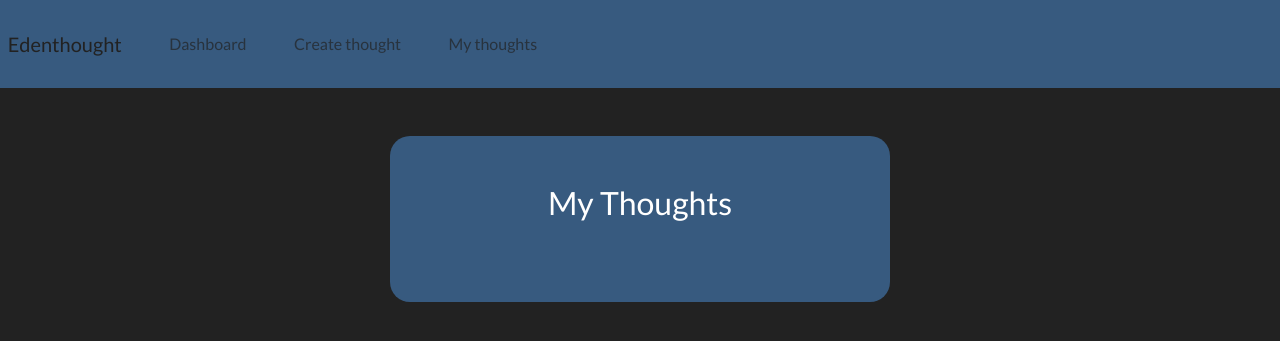
After one commit to balfordmdiaz/edenthought-app, a Django app: page /my-thoughts in a window 1280 px wide. The commit adds this page. Shown: the top 341 px of the page. Run offline with Django 5.2, Linux system fonts and the light colour scheme; the visitor is signed in with stand-in values (Sample User, id 1); data that the repository does not hold is empty.

Commit message:
feature read a thought

```diff
--- a/journal/templates/journal/create_thought.html
+++ b/journal/templates/journal/create_thought.html
@@ -7,7 +7,7 @@
 {% block content %}
 
     <div class="container bg-primary shadow-md p-5 form-layout">
-        <h3>Create Thought Form</h3>
+        <h3 class="text-center">Create Thought Form</h3>
 
         <br>
 
--- a/journal/templates/journal/dashboard.html
+++ b/journal/templates/journal/dashboard.html
@@ -4,7 +4,7 @@
 {% block content %}
 
     <div class="container bg-primary shadow-md p-5 form-layout">
-        <h1>Dashboard Page</h1>
+        <h3 class="text-center">Dashboard Page</h3> {{user}}
 
         <hr>
 
--- /dev/null
+++ b/journal/templates/journal/my_thoughts.html
@@ -0,0 +1,27 @@
+{% extends "journal/navbar.html" %}
+
+{% load static %}
+
+{% block content %}
+
+    <div class="container bg-primary shadow-md p-5 form-layout">
+        <h3 class="text-center">My Thoughts</h3>
+        <br>
+
+        <div class="d-flex flex-wrap justify-content-center"> <!-- Flex container to center the cards -->
+            {% for thought in AllThoughts %}
+                <div class="m-2"> <!-- Add margin around each card -->
+                    <div class="card text-white bg-dark" style="width: 20rem;"> <!-- Set a fixed width -->
+                        <div class="card-header">Thought #{{ forloop.counter }}</div>
+                        <div class="card-body">
+                            <h4 class="card-title">{{ thought.title }}</h4>
+                            <p class="card-text">{{ thought.content }}</p>
+                            <small class="text-muted">{{ thought.date_posted }}</small>
+                        </div>
+                    </div>
+                </div>
+            {% endfor %}
+        </div>
+    </div>
+
+{% endblock content %}
--- a/journal/templates/journal/navbar.html
+++ b/journal/templates/journal/navbar.html
@@ -15,7 +15,7 @@
 
 
 <nav class="navbar navbar-expand-lg bg-primary" data-bs-theme="dark">
-  <a class="navbar-brand main-heading" href={% url "home" %}>
+  <a class="navbar-brand main-heading" href={% url "dashboard" %}>
     &nbsp; Edenthought
   </a>
 
@@ -50,7 +50,7 @@
       &nbsp;     &nbsp;     &nbsp;
 
       <li class="nav-link">
-        <a class="nav-link" type="button"  href="">View thoughts</a>
+        <a class="nav-link" type="button"  href="{% url "my-thoughts" %}">My thoughts</a>
       </li>
 
       &nbsp;     &nbsp;     &nbsp;
--- a/journal/urls.py
+++ b/journal/urls.py
@@ -9,4 +9,5 @@ urlpatterns = [
     path('logout', views.user_logout, name='logout'),
     path('dashboard', views.dashboard, name='dashboard'),
     path('create-thought', views.create_thought, name='create-thought'),
+    path('my-thoughts', views.my_thoughts, name='my-thoughts'),
 ]
--- a/journal/views.py
+++ b/journal/views.py
@@ -5,6 +5,8 @@ from django.contrib.auth.decorators import login_required
 from django.contrib import messages
 
 from .forms import CreateUserForm, LoginForm, ThoughtForm
+
+from .models import Thought
 
 
 # Create your views here.
@@ -89,8 +91,20 @@ def create_thought(request):
             thought.user = request.user
             thought.save()
 
-            return redirect('dashboard')
+            return redirect('my-thoughts')
 
     context = {'CreateThoughtForm': form}
 
     return render(request, 'journal/create_thought.html', context)
+
+
+@login_required(login_url='login')
+def my_thoughts(request):
+
+    current_user = request.user.id
+
+    thought = Thought.objects.all().filter(user=current_user)
+
+    context = {'AllThoughts': thought}
+
+    return render(request, 'journal/my_thoughts.html', context)
```
